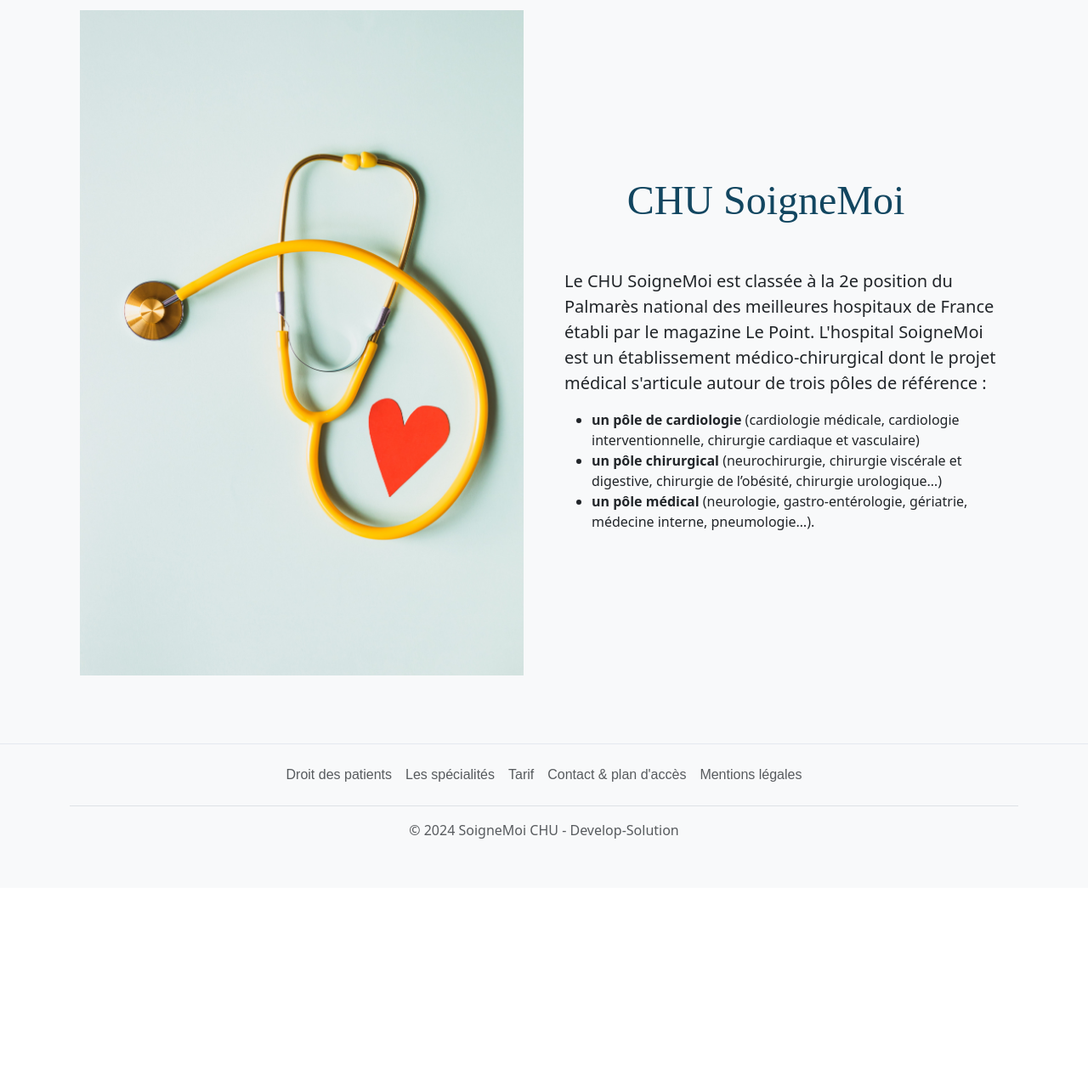
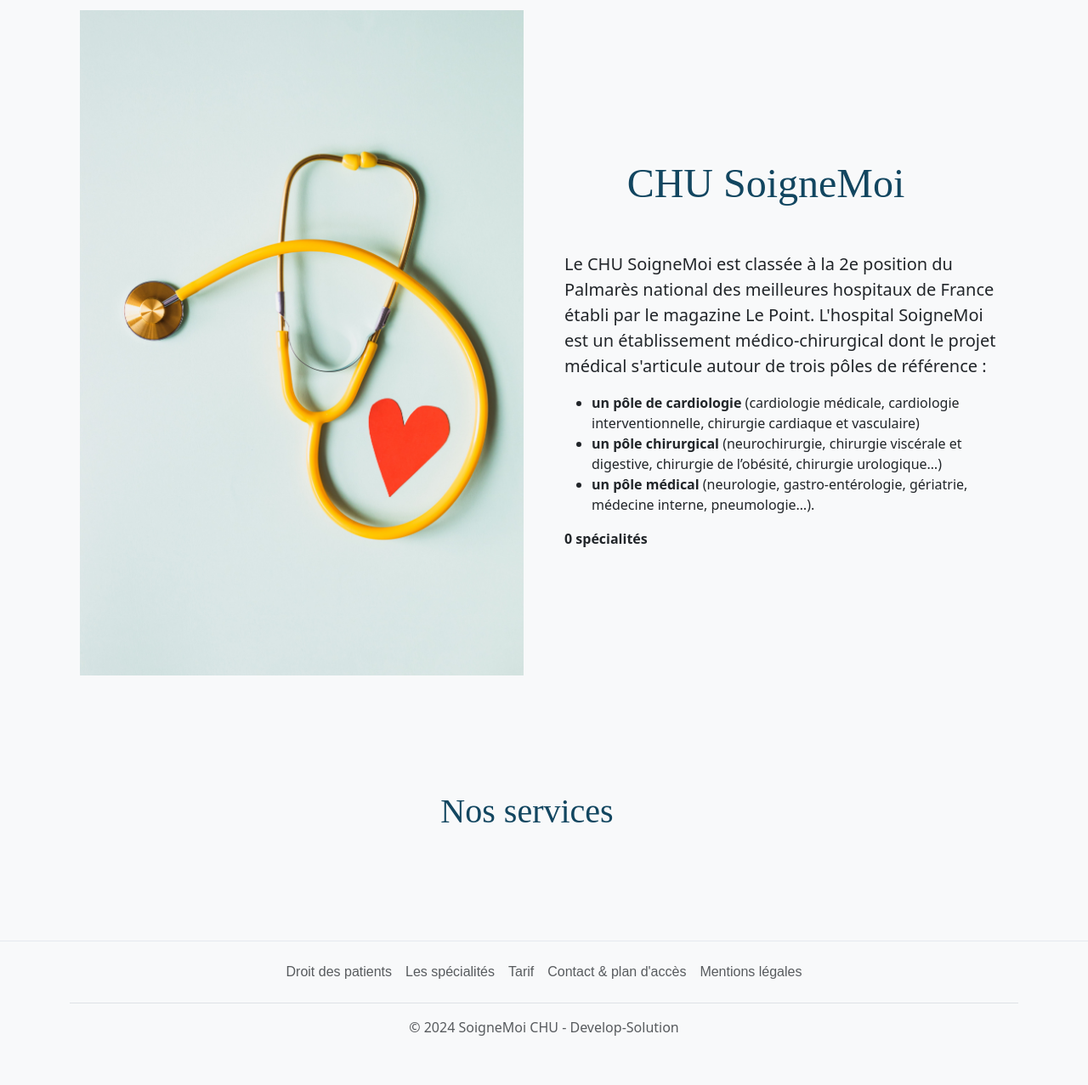
Before and after one commit to Maryonete/chu, a Symfony app: template templates/pages/home.html.twig in a window 1280 px wide. Shown: the part 136-1413 px from the top of the page at 85% size. Before the commit the page ends 1123 px from the top, so only its background shows below. Run offline with Twig, Linux system fonts and the light colour scheme; the template is opened without the code that fills it, so the values that code supplies are empty; style sheets or scripts are compiled from the project's sources; some libraries are stand-ins or nearby versions.

Commit message:
displays the list of specialties on the home page

```diff
--- a/templates/pages/home.html.twig
+++ b/templates/pages/home.html.twig
@@ -35,8 +35,27 @@
           médecine interne, pneumologie…).
         </li>
       </ul>
-      <p></p>
+      <p>
+        <b>{{ specialites | length }} spécialités </b>
+      </p>
     </div>
   </div>
+  <section class="services py-5">
+    <div class="container">
+      <h1 class="text-center mb-2">Nos services</h1>
+      <div class="row">
+        {% for spe in specialites %}
+
+        <div class="col-md-4 mb-4">
+          <div class="card h-100">
+            <div class="card-body text-center">
+              <h3 class="card-title">{{ spe.name }}</h3>
+            </div>
+          </div>
+        </div>
+        {% endfor %}
+      </div>
+    </div>
+  </section>
 </div>
 {% endblock %}
```
Also changed, not shown: src/Controller/HomeController.php (+5 -2 lines).
